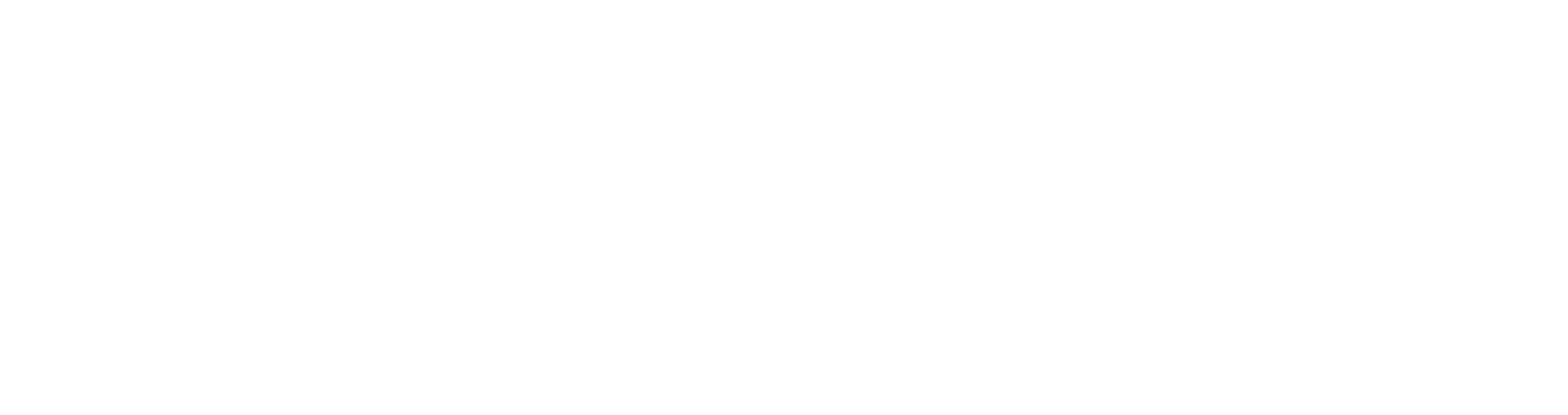
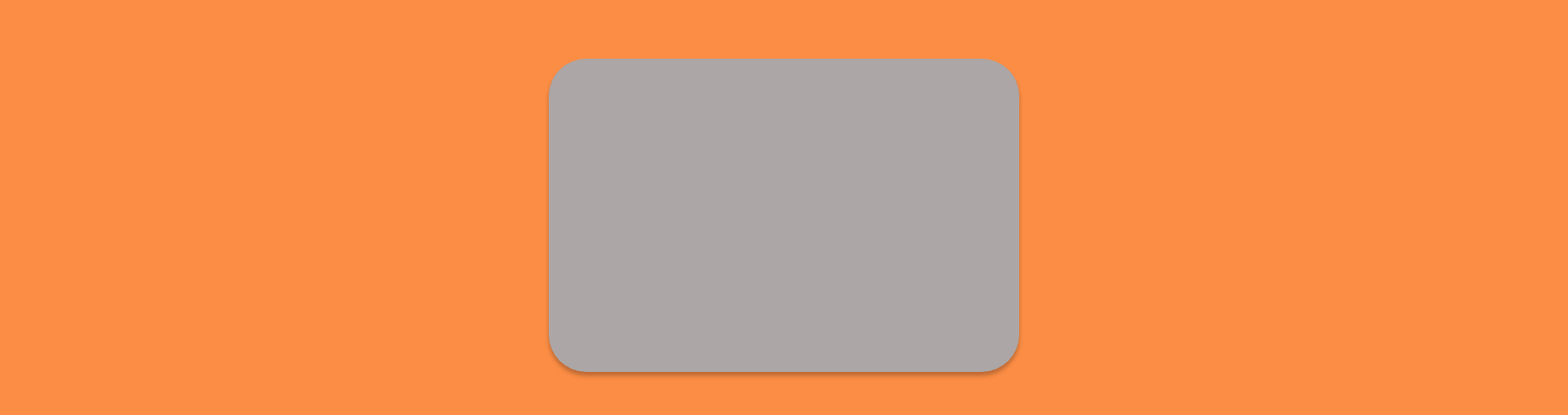
Before and after one commit to MatBeirigo/StockKeeperUI, an Angular app: page /login in a window 1280 px wide. Before the commit this address led to /. Shown: the part 180-604 px from the top of the page at 98% size, 1600 px wide, since content can reach past the window. Built offline with nearby package versions, Linux system fonts and the light colour scheme.

Commit message:
[RELEASE][IN PROGRESS] Tela de login

```diff
--- a/angular.json
+++ b/angular.json
@@ -30,6 +30,7 @@
               "src/assets"
             ],
             "styles": [
+              "@angular/material/prebuilt-themes/deeppurple-amber.css",
               "src/styles.scss"
             ],
             "scripts": []
@@ -93,6 +94,7 @@
               "src/assets"
             ],
             "styles": [
+              "@angular/material/prebuilt-themes/deeppurple-amber.css",
               "src/styles.scss"
             ],
             "scripts": []
--- a/package.json
+++ b/package.json
@@ -11,10 +11,12 @@
   "private": true,
   "dependencies": {
     "@angular/animations": "^16.1.0",
+    "@angular/cdk": "^16.1.1",
     "@angular/common": "^16.1.0",
     "@angular/compiler": "^16.1.0",
     "@angular/core": "^16.1.0",
     "@angular/forms": "^16.1.0",
+    "@angular/material": "^16.1.1",
     "@angular/platform-browser": "^16.1.0",
     "@angular/platform-browser-dynamic": "^16.1.0",
     "@angular/router": "^16.1.0",
--- a/src/app/app-routing.module.ts
+++ b/src/app/app-routing.module.ts
@@ -1,7 +1,20 @@
 import { NgModule } from '@angular/core';
 import { RouterModule, Routes } from '@angular/router';
+import { LoginComponent } from './pages/login/login.component';
 
-const routes: Routes = [];
+const routes: Routes = [
+  {
+    path:'',
+    pathMatch:'full',
+    redirectTo:'login'
+  },
+  {
+    path:'login', component: LoginComponent
+  },
+  {
+    path:'', component: LoginComponent
+  }
+];
 
 @NgModule({
   imports: [RouterModule.forRoot(routes)],
--- /dev/null
+++ b/src/app/pages/login/login.component.html
@@ -0,0 +1,5 @@
+<div class="container-login">
+    <div class="container-login-central">
+
+    </div>
+</div>
--- /dev/null
+++ b/src/app/pages/login/login.component.scss
@@ -0,0 +1,25 @@
+.container-login{
+    display: flex;
+    justify-content: center;
+    align-items: center;
+
+    height: 100vh;
+    width: 200vh;
+
+    background: var(--color-orange);
+    background-image: linear-gradient(0deg, rgba(0, 0, 0, 0.2) 0%, rgba(0, 0, 0, 0) 100%), #FC8D45;
+}
+
+.container-login-central{
+    display:grid;
+    justify-content: center;
+    align-items: center;
+
+    width: 30%;
+    height: 40%;
+
+    background-color: var(--color-gray);
+    background-image: radial-gradient(58.97% 173.89% at 84.19% 82.45%, rgba(239, 231, 231, 0.17) 23.56%, rgba(0, 0, 0, 0.08) 81.66%), rgba(228, 220, 220, 0.8);
+    box-shadow: 0px 4px 4px rgba(0, 0, 0, 0.25);
+    border-radius: 38px;
+}
--- a/src/index.html
+++ b/src/index.html
@@ -6,8 +6,11 @@
   <base href="/">
   <meta name="viewport" content="width=device-width, initial-scale=1">
   <link rel="icon" type="image/x-icon" href="favicon.ico">
+  <link rel="preconnect" href="https://fonts.gstatic.com">
+  <link href="https://fonts.googleapis.com/css2?family=Roboto:wght@300;400;500&display=swap" rel="stylesheet">
+  <link href="https://fonts.googleapis.com/icon?family=Material+Icons" rel="stylesheet">
 </head>
-<body>
+<body class="mat-typography">
   <app-root></app-root>
 </body>
 </html>
--- a/src/styles.scss
+++ b/src/styles.scss
@@ -1 +1,18 @@
-/* You can add global styles to this file, and also import other style files */
+@charset "UTF-8";
+@import url('https://fonts.googleapis.com/css2?family=Inter:wght@100;200;300;400;700&display=swap');
+
+@import "~@angular/material/prebuilt-themes/deeppurple-amber.css";
+
+:root{
+    --color-white: #FFFFFF;
+    --color-black: #000000;
+    --color-gray: #ACA6A6;
+    --color-orange: #FC8D45;
+}
+
+body{
+    font-family: "Inter", sans-serif;
+    margin: 0;
+    // background: var(--color-gray);
+    // background-image: linear-gradient(0deg, rgba(0, 0, 0, 0.2), rgba(0, 0, 0, 0.2)), linear-gradient(360deg, rgba(0, 0, 0, 0.2) 2.29%, rgba(0, 0, 0, 0) 100%);
+}
```
Also changed, not shown: src/app/app.module.ts (+6 -2 lines), src/app/pages/login/login.component.ts (added, +10 -0 lines), 2 other files (tests, documents, lock files or other folders).
